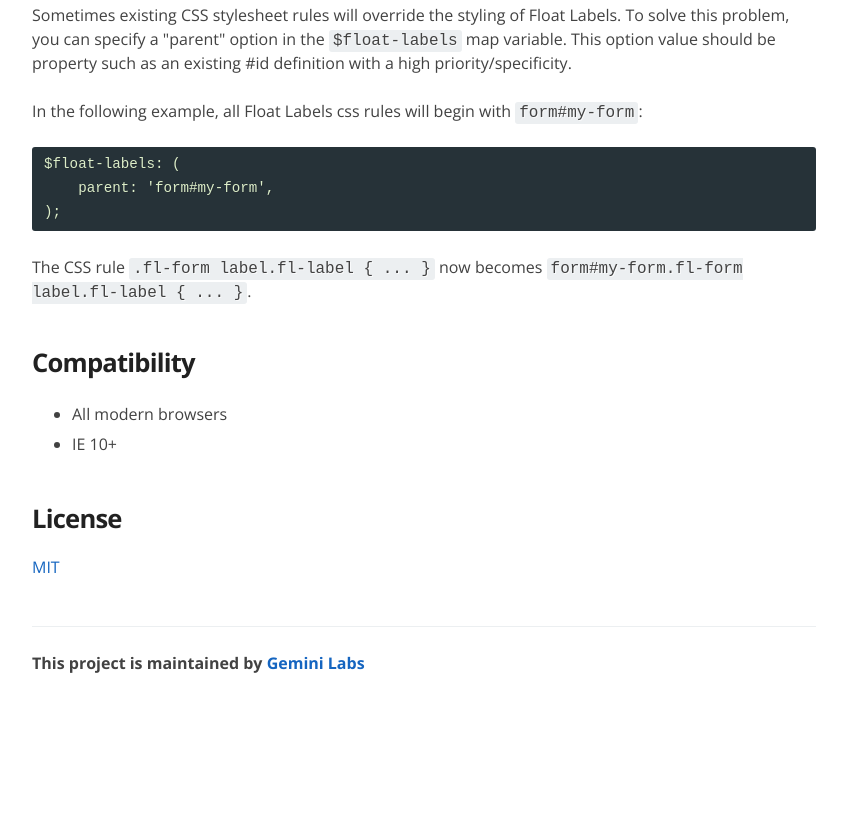
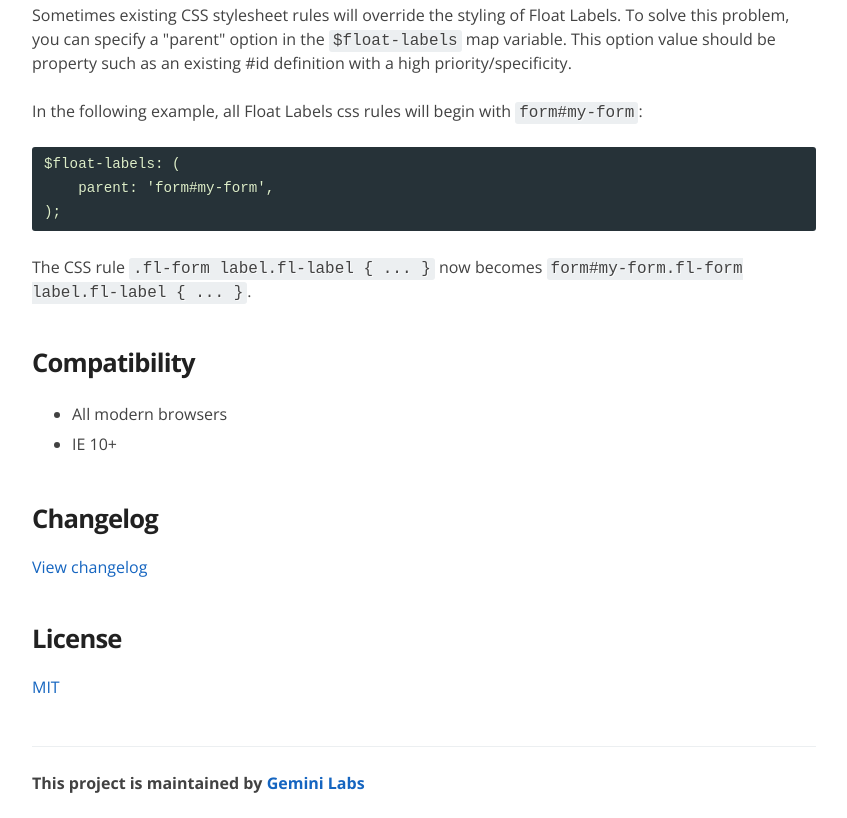
Before and after one commit to pryley/float-labels.js, a website: page index.html in a window 1280 px wide. Shown: the part 6279-7097 px from the top of the page, without its empty margins (216-1063 px from the left). Before the commit the page ends 6977 px from the top, so only its background shows below. Drawn offline with nearby package versions, Linux system fonts and the light colour scheme.

Commit message:
add changelog link to demo site

```diff
--- a/index.html
+++ b/index.html
@@ -298,6 +298,11 @@ $ gulp</code></pre></div>
       </section>
 
       <section class="section">
+        <h2>Changelog</h2>
+        <p><a href="https://github.com/geminilabs/float-labels.js/blob/master/README.md#changelog">View changelog</a></p>
+      </section>
+
+      <section class="section">
         <h2>License</h2>
         <p><a href="https://github.com/geminilabs/float-labels.js/blob/master/LICENSE">MIT</a></p>
       </section>
```
